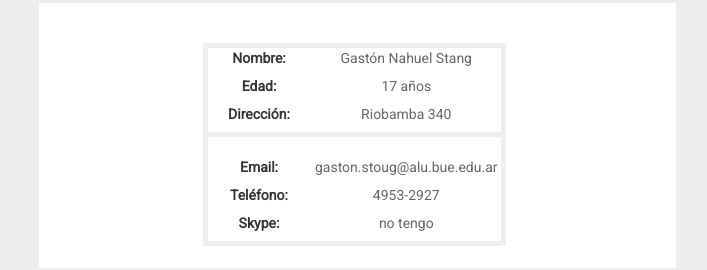
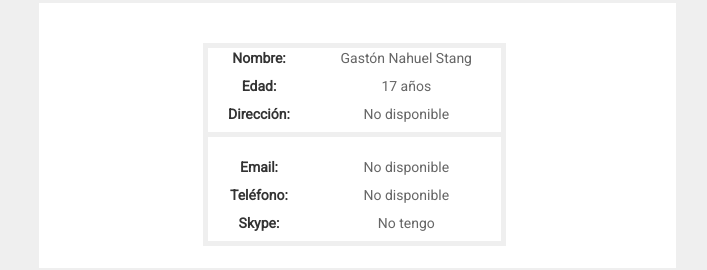
Before and after one commit to Gaston-Stang/CV, a plain HTML site: page index.html in a window 1280 px wide. Shown: the part 391-661 px from the top of the page, 406-1113 px from the left. Drawn offline with Linux system fonts and the light colour scheme.

Commit message:
Update index.html

```diff
--- a/index.html
+++ b/index.html
@@ -74,21 +74,21 @@
 							</li>
 							<li>
 								<div class="datos">Dirección:</div>
-								<div class="respuesta">Riobamba 340</div>
+								<div class="respuesta"><!--Riobamba 340-->No disponible</div>
 							</li>
 						</div>
 						<div class="los-datos">
 							<li>
 								<div class="datos">Email:</div>
-								<div class="respuesta">gaston.stoug@alu.bue.edu.ar</div>
+								<div class="respuesta"><!--gaston.stoug@alu.bue.edu.ar-->No disponible</div>
 							</li>
 							<li>
 								<div class="datos">Teléfono:</div>
-								<div class="respuesta">4953-2927</div>
+								<div class="respuesta"><!--4953-2927-->No disponible</div>
 							</li>
 							<li>
 								<div class="datos">Skype:</div>
-								<div class="respuesta">no tengo</div>
+								<div class="respuesta">No tengo</div>
 							</li>
 						</div>
 					</ul>
```
